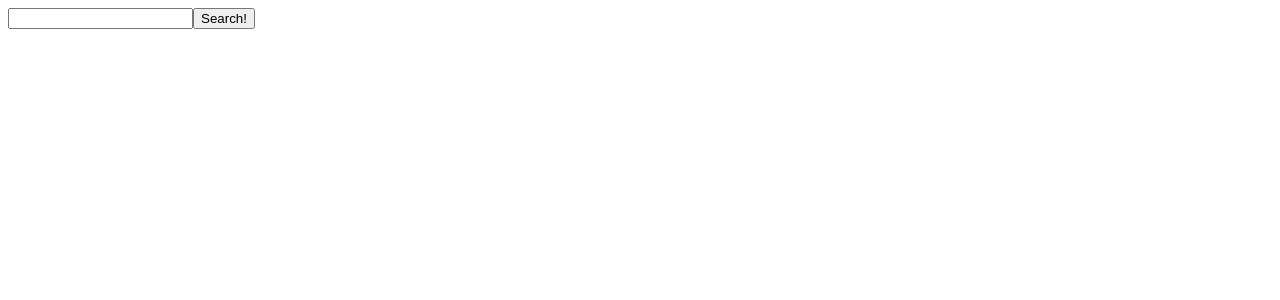
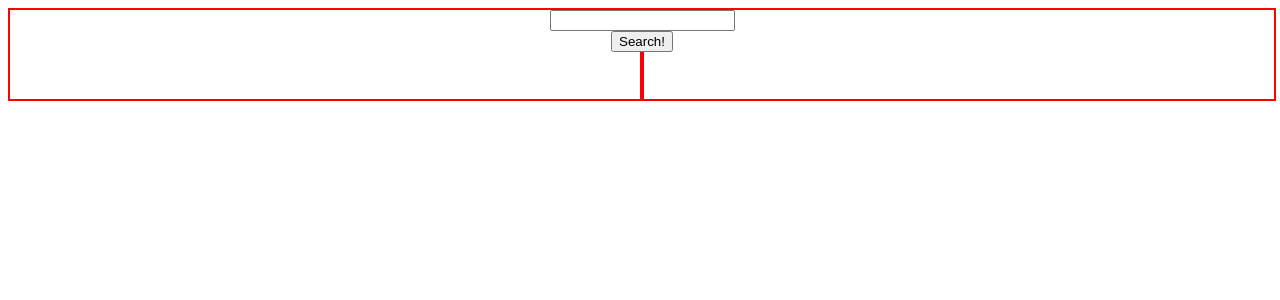
Before and after one commit to v4rts/GitHub-API, a React (Create React App) app in the folder gitapi/: page / in a window 1280 px wide. Shown: the top 300 px of the page. Built offline with nearby package versions, Linux system fonts and the light colour scheme.

Commit message:
added css modules for all components

```diff
--- a/gitapi/src/App.js
+++ b/gitapi/src/App.js
@@ -1,6 +1,5 @@
 import React from 'react';
 import Search from "./comp/Search";
-import AboutUser from "./comp/AboutUser";
 
 class App extends React.Component {
     render() {
--- a/gitapi/src/comp/AboutUser.jsx
+++ b/gitapi/src/comp/AboutUser.jsx
@@ -1,14 +1,15 @@
 import React from 'react';
+import styles from "../styles/AboutUser.module.css"
 
 const AboutUser = ({data, repos}) => {
     return(
-        <div className="Aboutuser__Wrapper">
-            <h1>{data.login}</h1>
-            <img className="Aboutuser__Avatar" src={data.avatar_url} alt={data.avatar_url}></img>
-            <p>{data.location}</p>
+        <div className={styles.wrapper}>
+            <h1 className={styles.login}>{data.login}</h1>
+            <img className={styles.avatar} src={data.avatar_url} alt={data.avatar_url}></img>
+            <p className={styles.location}>{data.location}</p>
                 {repos.map(item=> (
                     <div key={item.name}>
-                        <a href={item.html_url} target="_blank">{item.name}</a>
+                        <a className={styles.repository} href={item.html_url} target="_blank">{item.name}</a>
                     </div>
                 ))}
         </div>
--- a/gitapi/src/comp/Search.jsx
+++ b/gitapi/src/comp/Search.jsx
@@ -1,6 +1,7 @@
 import React from 'react';
 import { useState } from 'react';
 import AboutUser from "./AboutUser";
+import styles from "../styles/Search.module.css"
 
 let Search = () => {
     const [data, setData] = useState({});
@@ -28,7 +29,7 @@ let Search = () => {
     };
 
     return(
-        <div>
+        <div className={styles.wrapper}>
             <input type = "text" value = {username} onChange = {changeHandler} />
             <button type = "submit"  onClick = {submitHandler}>Search!</button>
             <AboutUser data={data} repos={repos}/>
--- /dev/null
+++ b/gitapi/src/styles/AboutUser.module.css
@@ -0,0 +1,15 @@
+.wrapper{
+    display: flex;
+    justify-content: center;
+    align-items: center;
+    border: 2px solid red;
+}
+
+.login, .location, .repository{
+    font-family: Montserrat, sans-serif;
+}
+
+.avatar{
+    border-radius: 50%;
+
+}
--- /dev/null
+++ b/gitapi/src/styles/Search.module.css
@@ -0,0 +1,8 @@
+.wrapper{
+    display: flex;
+    flex-direction: column;
+    justify-content: center;
+    align-items: center;
+    border: 2px solid red;
+    width: 100%;
+}
```
